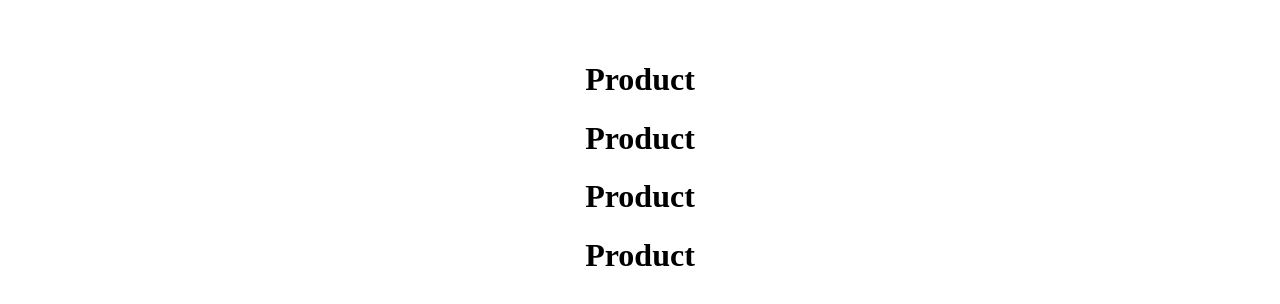
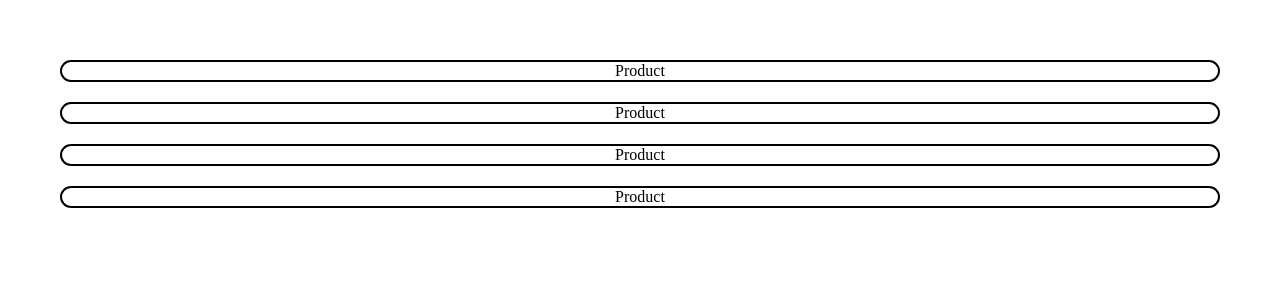
Before and after one commit to shivam240104/Amazon-Card-with-react, a React (Vite) app: page / in a window 1280 px wide. Shown: the top 304 px of the page. Built offline with nearby package versions, Linux system fonts and the light colour scheme.

Commit message:
adding css file

```diff
--- /dev/null
+++ b/src/productTab.css
@@ -0,0 +1,5 @@
+.product{
+    border: 2px solid black;
+    margin: 20px;
+    border-radius: 40px;
+}
--- a/src/productTab.jsx
+++ b/src/productTab.jsx
@@ -1,7 +1,8 @@
+import "./productTab.css"
 export default function productTab(){
     return(
        <div className="product">
-        <h1>Product</h1>
+        Product
        </div>
     )
 }
```
